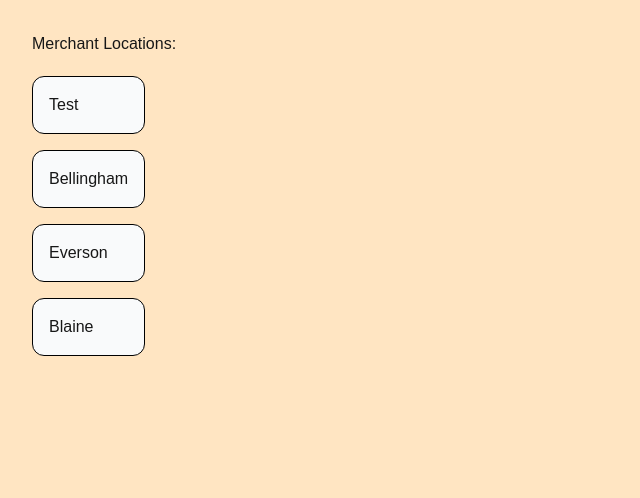
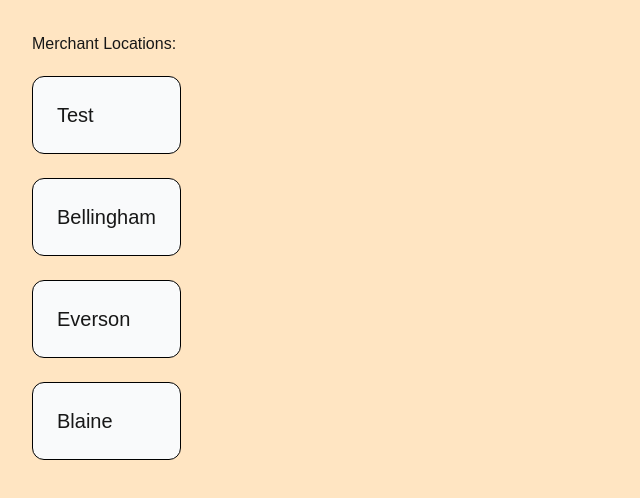
Before and after one commit to Hector-bit/onlineOrdersManager, a Next.js app: page / in a window 1280 px wide. Shown: the top 498 px of the page, without its empty margins (0-640 px from the left). Built offline with nearby package versions, Linux system fonts and the light colour scheme; no server answers.

Commit message:
fixed build err & styling

```diff
--- a/app/[mid]/order/[orderId]/page.tsx
+++ b/app/[mid]/order/[orderId]/page.tsx
@@ -29,7 +29,7 @@ export default async function orderPage (props: { params: Promise<{mid: string,
 
 
   return ( orderInfo &&
-    <div className="flex flex-col gap-4">
+    <div className="flex flex-col gap-4 text-xl">
 
       {/* BACK BUTTON */}
       <Link href={`/${mid}`} className="">
@@ -78,5 +78,3 @@ export default async function orderPage (props: { params: Promise<{mid: string,
     </div>
   )
 }
-
--2
--- a/app/[mid]/page.tsx
+++ b/app/[mid]/page.tsx
@@ -36,7 +36,7 @@ export default async function midPage (props: { params: Promise<{mid: string}> }
             return (
               <div
                 key={`${index}-order-${order.id}`}
-                className="flex flex-row gap-4 border rounded-xl border-black bg-gray-50 p-4"
+                className="flex flex-col gap-4 border rounded-xl border-black bg-gray-50 p-4"
               >
                 {/* ORDER DETAILS */}
                 <div className="grow text-xl">
@@ -58,7 +58,7 @@ export default async function midPage (props: { params: Promise<{mid: string}> }
                 <Link
                   key={`${index}-order-${order.id}`}
                   href={`/${mid}/order/${order.id}`}
-                  className="flex flex-col self-justify-end justify-center items-center text-md p-2 border border-black mb-2 rounded-xl"
+                  className="flex flex-col self-justify-end justify-center items-center w-40 text-md p-2 border border-black mb-2 rounded-xl"
                 >
                   <div>VER MAS</div>
                   <div>SEE MORE</div>
--- a/app/page.tsx
+++ b/app/page.tsx
@@ -5,13 +5,13 @@ export default function Home() {
   return (
     <div className="">
       <div className="mb-5">Merchant Locations: </div>
-      <div className="flex flex-col gap-4 w-min">
+      <div className="flex flex-col gap-6 w-min">
         {locationParams.map((location) => {
           return (
             <Link
               key={`${location.name}`}
               href={`/${location.mid}`}
-              className="border border-black bg-gray-50 rounded-xl p-4"
+              className="border border-black bg-gray-50 rounded-xl p-6 text-xl"
             >
               <div>{location.name}</div>
             </Link>
```
